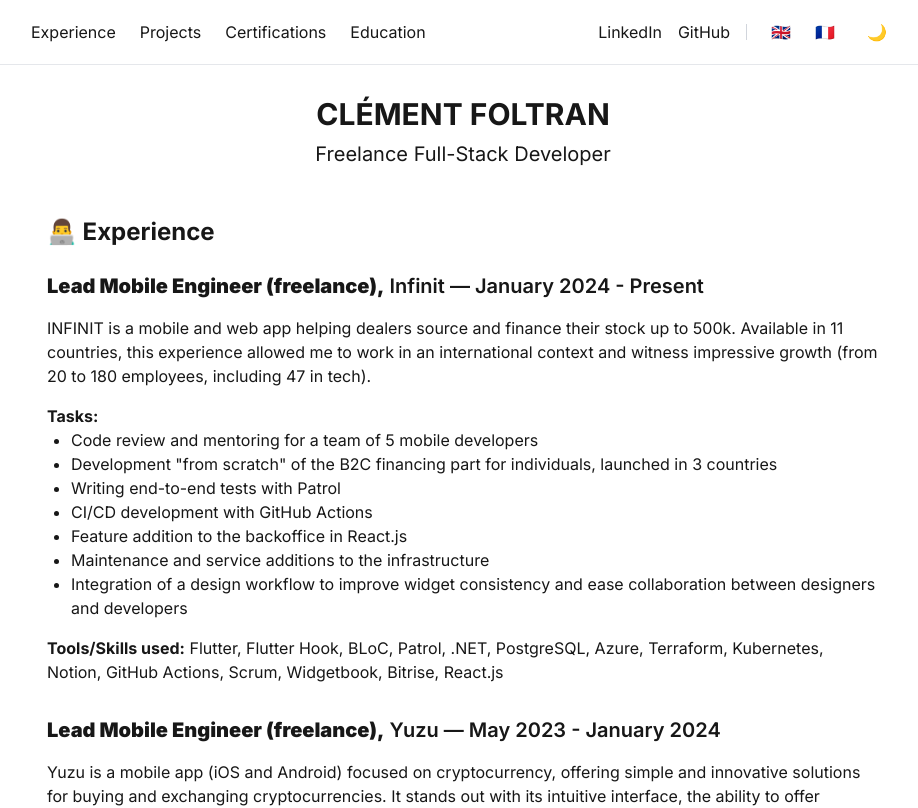
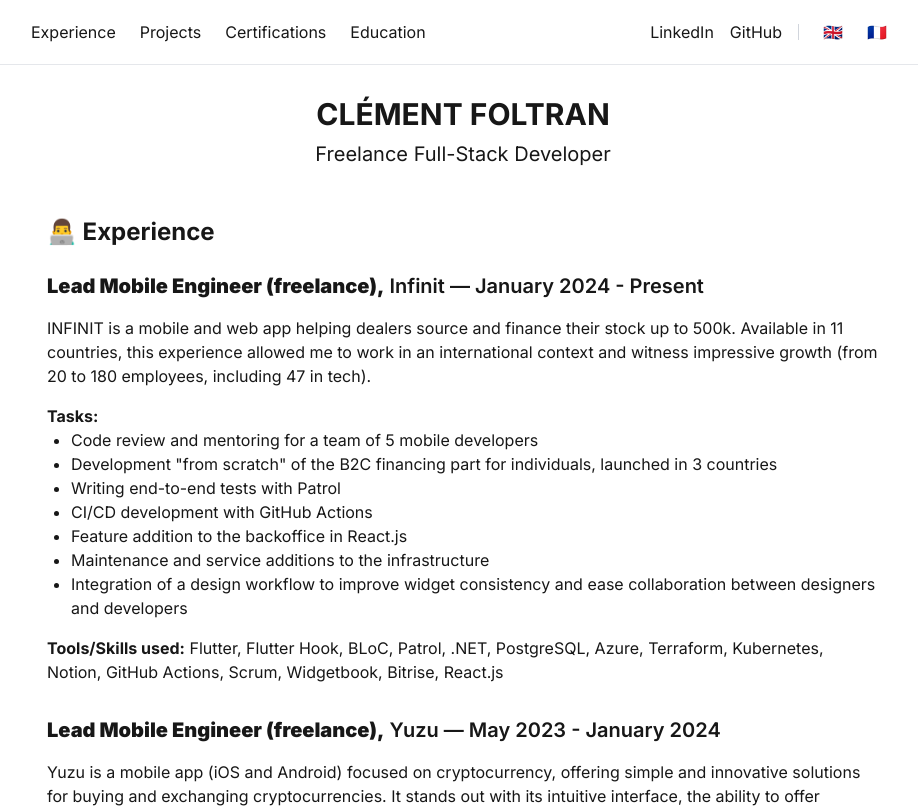
Before and after one commit to cfoltran/pommef, a Next.js app: page /en in a window 1280 px wide. Shown: the top 808 px of the page, without its empty margins (177-1095 px from the left). Built offline with nearby package versions, Linux system fonts and the light colour scheme.

Commit message:
remove theme switcher

```diff
--- a/app/components/Navbar.tsx
+++ b/app/components/Navbar.tsx
@@ -3,7 +3,6 @@
 import { usePathname } from 'next/navigation';
 import { useState } from 'react';
 import LanguageSwitcher from './LanguageSwitcher';
-import ThemeSwitcher from './ThemeSwitcher';
 
 const translations = {
   en: {
@@ -105,7 +104,6 @@
             <div className="h-4 w-px bg-gray-300 dark:bg-gray-700" />
           </div>
           <LanguageSwitcher />
-          <ThemeSwitcher />
         </div>
       </div>
 
--- a/app/components/ThemeSwitcher.tsx
+++ /dev/null
@@ -1,32 +0,0 @@
-'use client';
-
-import { useEffect, useState } from 'react';
-
-export default function ThemeSwitcher() {
-  const [theme, setTheme] = useState<'light' | 'dark'>('light');
-
-  useEffect(() => {
-    const savedTheme = localStorage.getItem('theme') as 'light' | 'dark';
-    if (savedTheme) {
-      setTheme(savedTheme);
-      document.documentElement.classList.toggle('dark', savedTheme === 'dark');
-    }
-  }, []);
-
-  const toggleTheme = () => {
-    const newTheme = theme === 'light' ? 'dark' : 'light';
-    setTheme(newTheme);
-    localStorage.setItem('theme', newTheme);
-    document.documentElement.classList.toggle('dark', newTheme === 'dark');
-  };
-
-  return (
-    <button
-      onClick={toggleTheme}
-      className="p-2 rounded-full hover:bg-white/10 transition-colors"
-      aria-label={`Switch to ${theme === 'light' ? 'dark' : 'light'} mode`}
-    >
-      {theme === 'light' ? '🌙' : '☀️'}
-    </button>
-  );
-}
--- /dev/null
+++ b/tailwind.config.ts
@@ -0,0 +1,16 @@
+import type { Config } from 'tailwindcss';
+
+const config: Config = {
+  content: [
+    './pages/**/*.{js,ts,jsx,tsx,mdx}',
+    './components/**/*.{js,ts,jsx,tsx,mdx}',
+    './app/**/*.{js,ts,jsx,tsx,mdx}',
+  ],
+  darkMode: 'class',
+  theme: {
+    extend: {},
+  },
+  plugins: [],
+};
+
+export default config;
```
